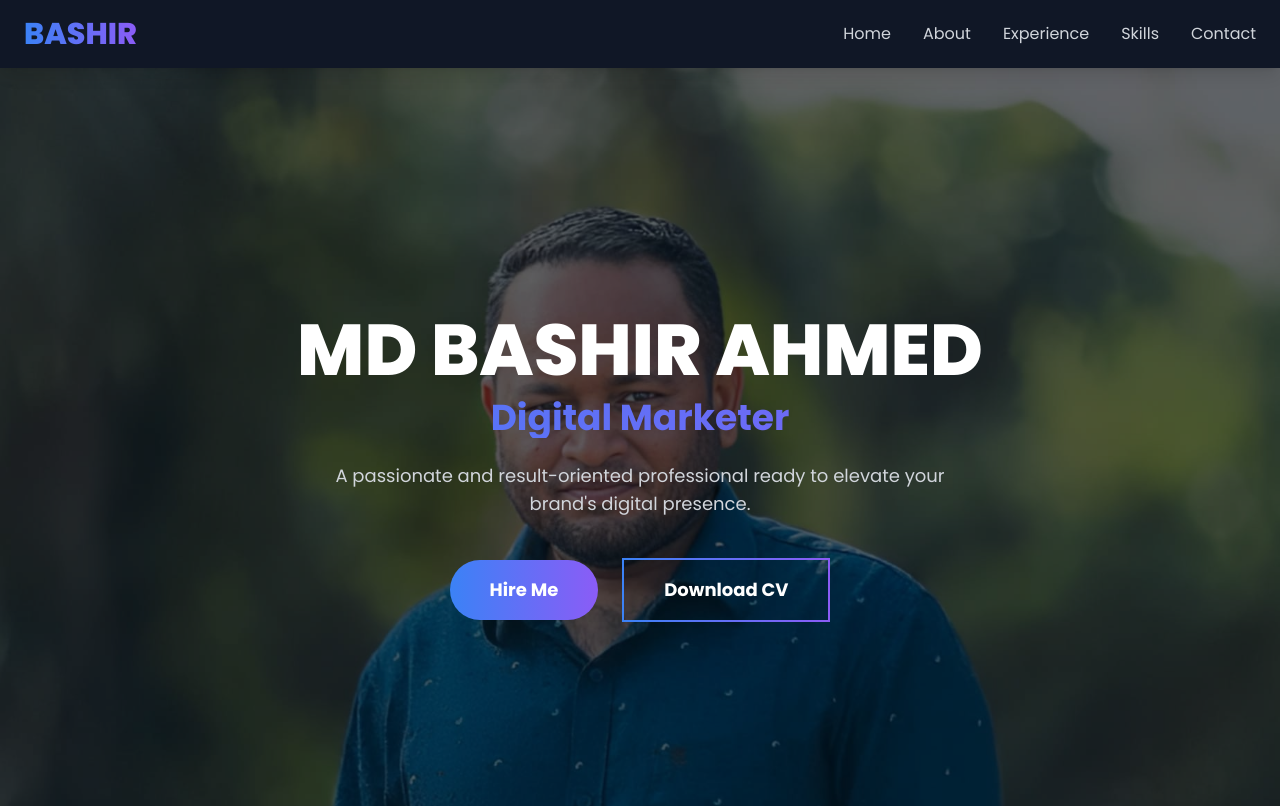
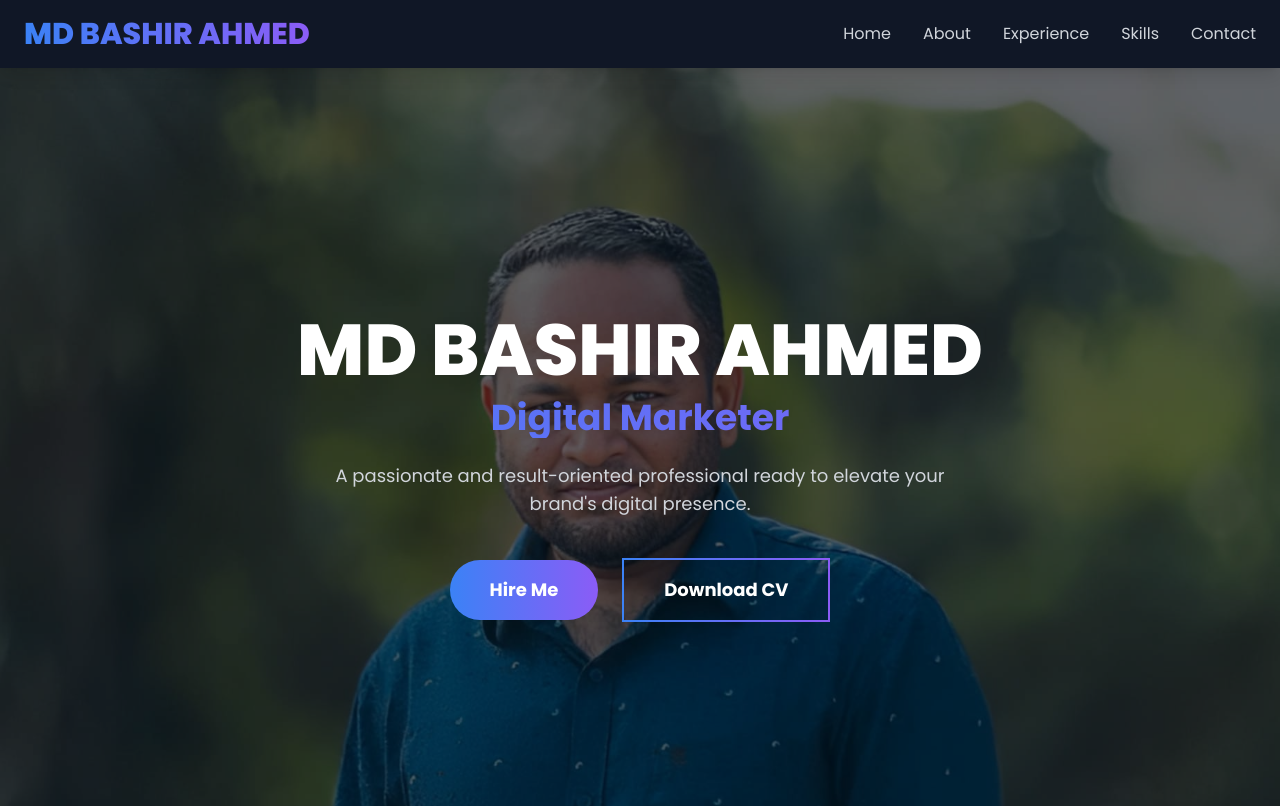
Before and after one commit to anikhofficial/bashir-ahmed-portfolio, a plain HTML site: page index.html in a window 1280 px wide. Shown: the top 806 px of the page. Drawn offline with nearby package versions, Linux system fonts and the light colour scheme.

Commit message:
Update index.html

```diff
--- a/index.html
+++ b/index.html
@@ -61,7 +61,7 @@
     <!-- Header -->
     <header class="bg-gray-900/80 backdrop-blur-sm shadow-lg sticky top-0 z-50">
         <nav class="container mx-auto px-6 py-4 flex justify-between items-center">
-            <a href="#home" class="text-3xl font-extrabold gradient-text">BASHIR</a>
+            <a href="#home" class="text-3xl font-extrabold gradient-text">MD BASHIR AHMED</a>
             <div class="hidden md:flex items-center space-x-8">
                 <a href="#home" class="text-gray-300 hover:text-white transition">Home</a>
                 <a href="#about" class="text-gray-300 hover:text-white transition">About</a>
```
